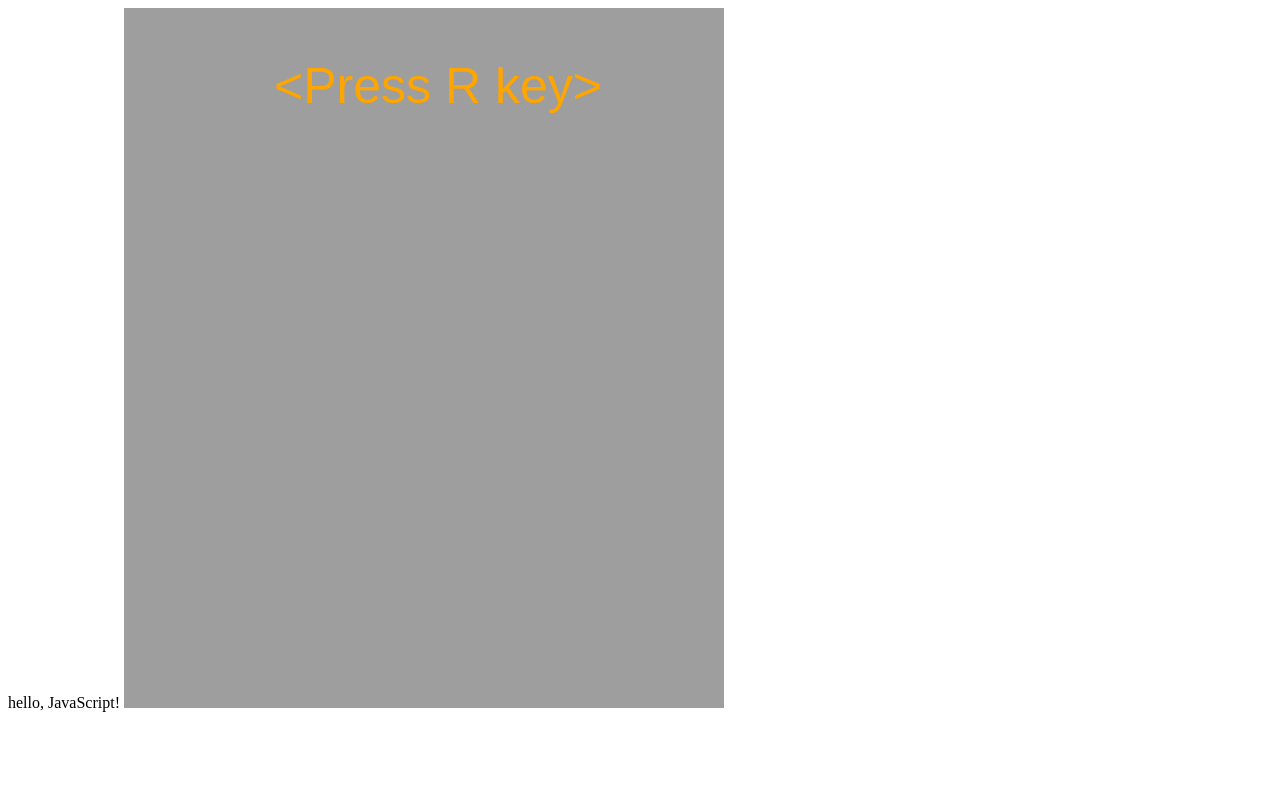
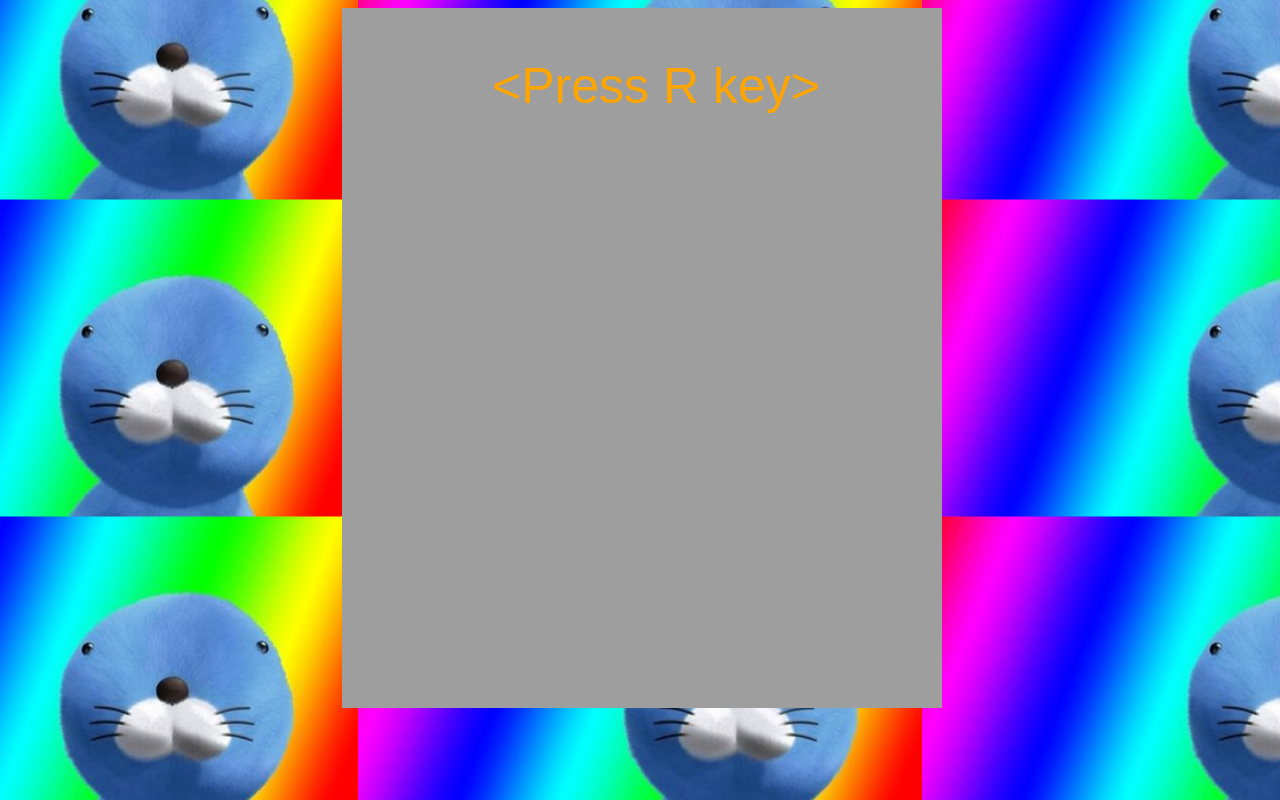
Before and after one commit to chipmunkcol/Gallag, a plain HTML site: page index.html in a window 1280 px wide. Drawn offline with Linux system fonts and the light colour scheme.

Commit message:
html css 조금 첨가

```diff
--- a/index.html
+++ b/index.html
@@ -4,11 +4,12 @@
     <meta charset="UTF-8">
     <meta http-equiv="X-UA-Compatible" content="IE=edge">
     <meta name="viewport" content="width=device-width, initial-scale=1.0">
+    <link rel="stylesheet" href="main.css">
     <title>Document</title>
 </head>
 <body>
-    hello, JavaScript!
 
     <script src="main.js"></script>
+
 </body>
 </html>
--- /dev/null
+++ b/main.css
@@ -0,0 +1,9 @@
+body {
+    display: flex;
+    justify-content: center;
+    align-items: center;
+    width: 99vw;
+    background-image: url('images/보노보노배경.jpg');
+    background-position: center;
+    background-repeat: repeat;
+}
```
Also changed, not shown: images/보노보노배경.jpg (added).
